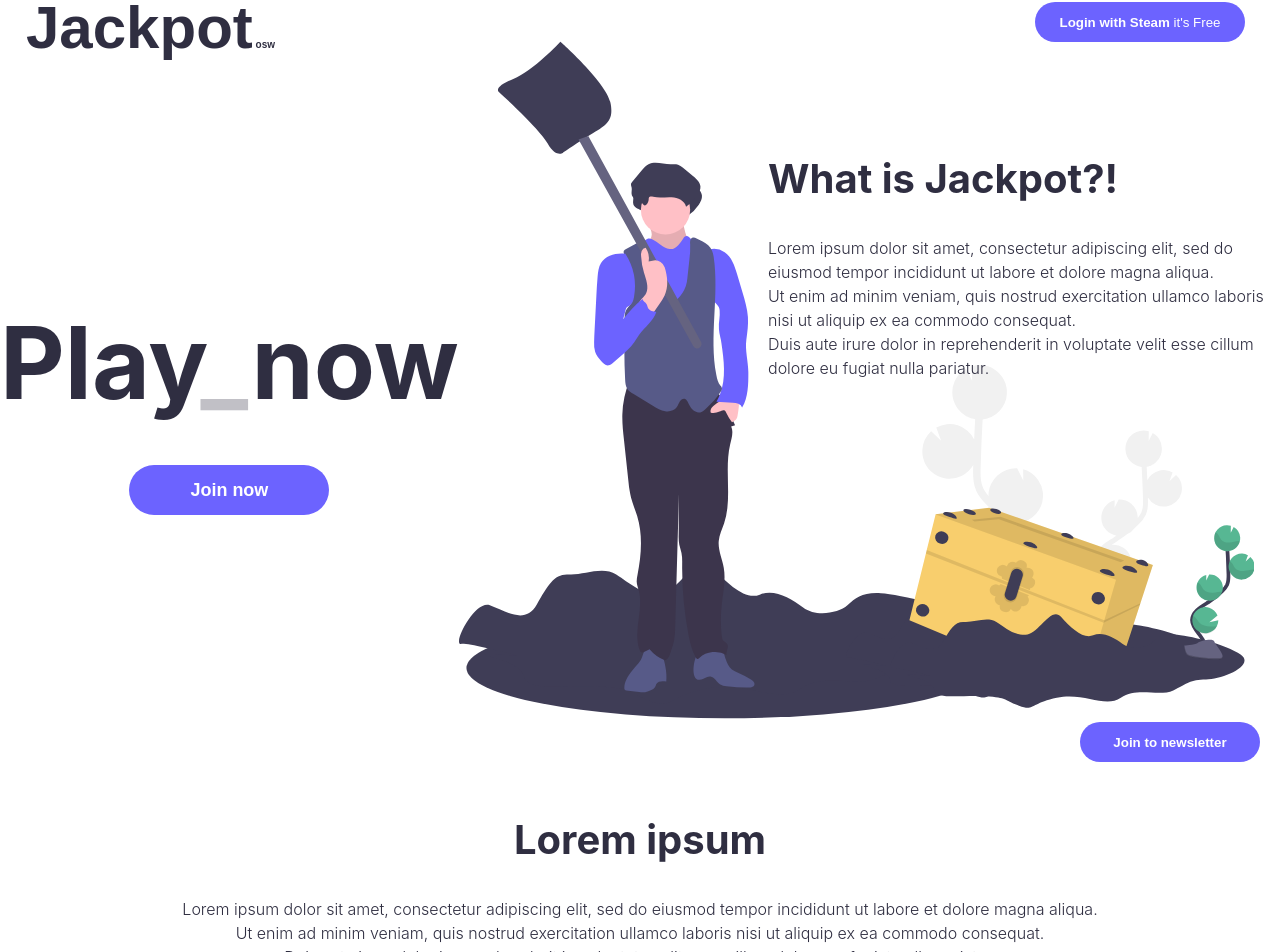
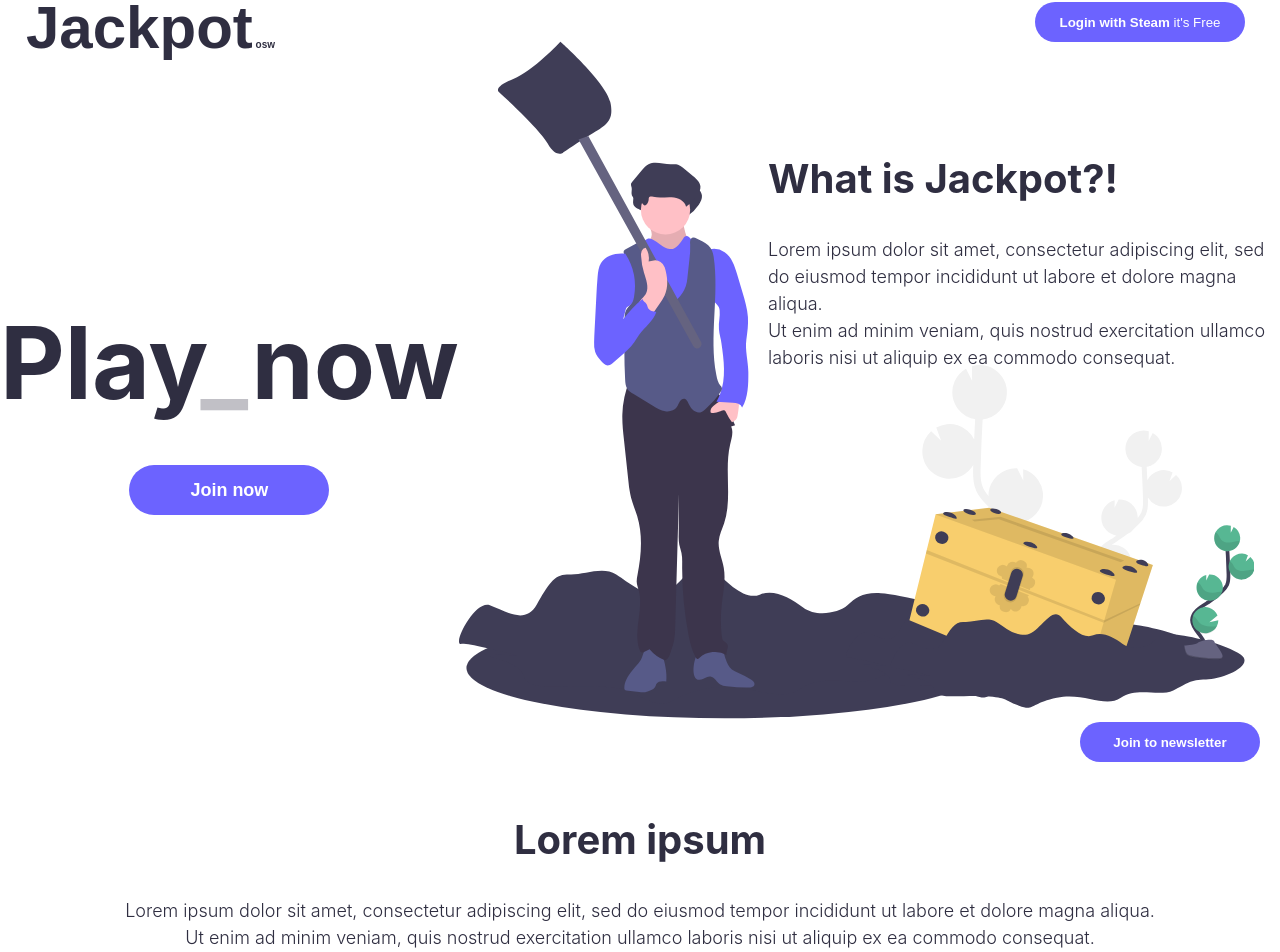
Before and after one commit to Lorens103/jackpot, a React (Create React App) app: page / in a window 1280 px wide. Shown: the part 18-970 px from the top of the page. Built offline with nearby package versions, Linux system fonts and the light colour scheme.

Commit message:
first commit

```diff
--- a/src/App.css
+++ b/src/App.css
@@ -38,6 +38,7 @@
   font-weight: 300;
   line-height: 1.5;
   padding-bottom: 40px;
+  font-size: 18px;
 }
 
 .nav {
@@ -148,6 +149,7 @@
 }
 
 .headerText {
+  font-size: 18px;
   font-weight: 300;
   line-height: 1.5;
   padding-bottom: 40px;
--- a/src/App.js
+++ b/src/App.js
@@ -40,9 +40,6 @@
           <br />
           Ut enim ad minim veniam, quis nostrud exercitation ullamco laboris
           nisi ut aliquip ex ea commodo consequat.
-          <br />
-          Duis aute irure dolor in reprehenderit in voluptate velit esse cillum
-          dolore eu fugiat nulla pariatur.
         </div>
 
         <div className="money">
```
Also changed, not shown: 1 other file (tests, documents, lock files or other folders).
